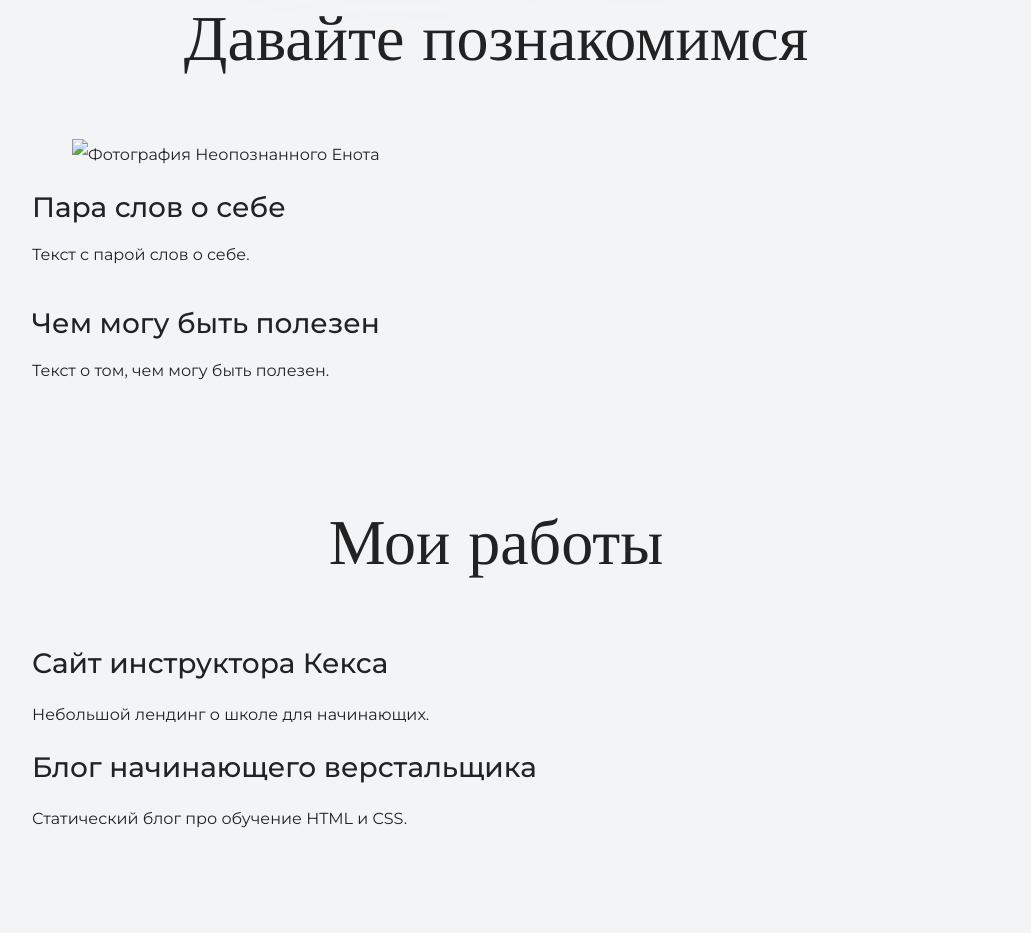
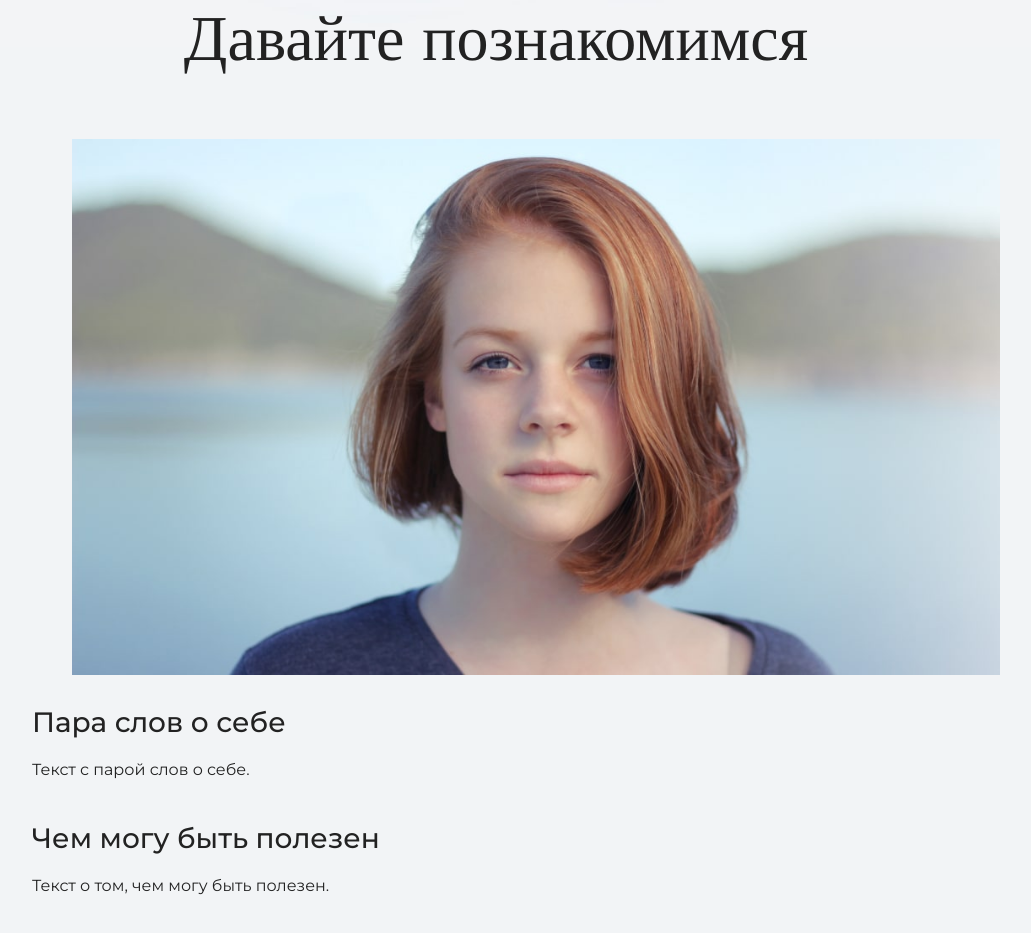
Before and after one commit to Dmplo/side, a plain HTML site: page index.html in a window 1280 px wide. Shown: the part 1033-1966 px from the top of the page, without its empty margins (144-1175 px from the left). Drawn offline with nearby package versions, Linux system fonts and the light colour scheme.

Commit message:
Update index.html

```diff
--- a/index.html
+++ b/index.html
@@ -27,8 +27,8 @@
       <div class="container">
       <h2 class="subheading">Давайте познакомимся</h2>
         <figure>
-  <img src="files/user.jpg" width="928" height="536" alt="Фотография Неопознанного Енота">
-</figure>
+      <img src="user.jpg" width="928" height="536" alt="Фотография Неопознанного Енота">
+      </figure>
       <h3>Пара слов о себе</h3>
       <p>Текст с парой слов о себе.</p>
       <h3>Чем могу быть полезен</h3>
```
